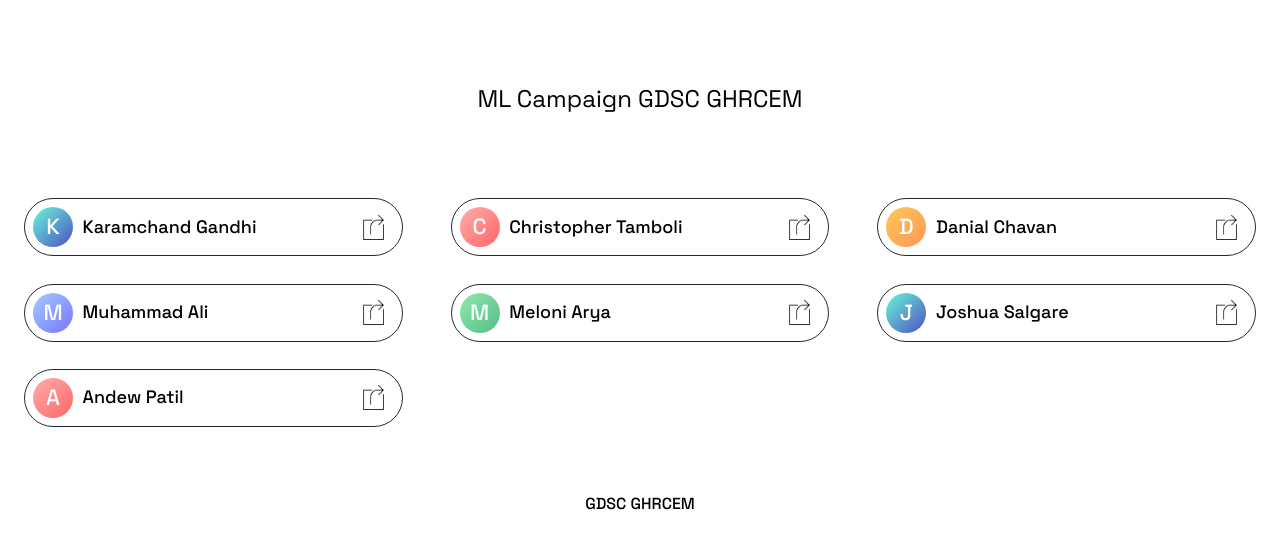
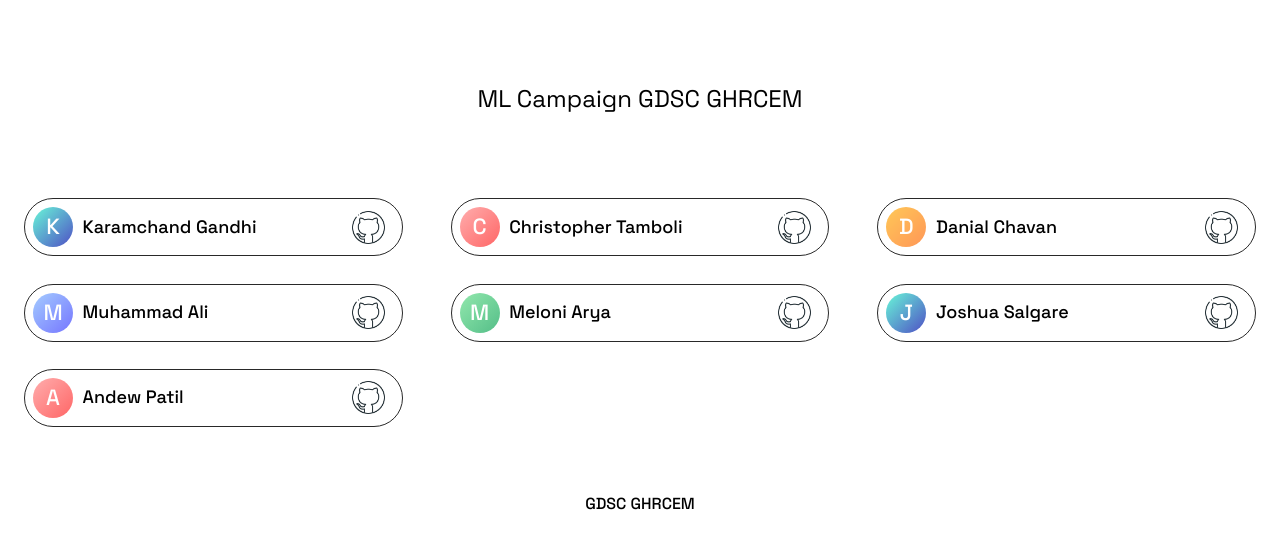
Before and after one commit to i-asta/ml-profiles, a plain HTML site: page index.html in a window 1280 px wide. Drawn offline with Linux system fonts and the light colour scheme.

Commit message:
MODIFIED : link icon changed

```diff
--- a/index.html
+++ b/index.html
@@ -25,7 +25,7 @@
                 <h2 class="user-link-name">Karamchand Gandhi</h2>
                 <a href="#" class="user-link-button">
 
-                    <img src="./open.png" alt="">
+                    <img src="./github.png" alt="">
                 </a>
             </div>
             <!--  -->
@@ -38,8 +38,7 @@
                 <h2 class="user-link-name">Christopher Tamboli</h2>
                 <a href="#" class="user-link-button">
 
-                    <img src="./open.png" alt="">
-                </a>
+                    <img src="./github.png" alt=""> </a>
             </div>
             <!--  -->
 
@@ -53,7 +52,7 @@
                 <h2 class="user-link-name">Danial Chavan</h2>
                 <a href="#" class="user-link-button">
 
-                    <img src="./open.png" alt="">
+                    <img src="./github.png" alt="">
                 </a>
             </div>
             <!--  -->
@@ -67,7 +66,7 @@
                 <h2 class="user-link-name">Muhammad Ali </h2>
                 <a href="#" class="user-link-button">
 
-                    <img src="./open.png" alt="">
+                    <img src="./github.png" alt="">
                 </a>
             </div>
             <!--  -->
@@ -81,7 +80,7 @@
                 <h2 class="user-link-name">Meloni Arya</h2>
                 <a href="#" class="user-link-button">
 
-                    <img src="./open.png" alt="">
+                    <img src="./github.png" alt="">
                 </a>
             </div>
             <!--  -->
@@ -95,7 +94,7 @@
                 <h2 class="user-link-name">Joshua Salgare</h2>
                 <a href="#" class="user-link-button">
 
-                    <img src="./open.png" alt="">
+                    <img src="./github.png" alt="">
                 </a>
             </div>
             <!--  -->
@@ -109,7 +108,7 @@
                 <h2 class="user-link-name">Andew Patil </h2>
                 <a href="#" class="user-link-button">
 
-                    <img src="./open.png" alt="">
+                    <img src="./github.png" alt="">
                 </a>
             </div>
             <!--  -->
--- a/style.css
+++ b/style.css
@@ -193,12 +193,12 @@ body {
     cursor: pointer;
     position: absolute;
     right: 1rem;
-    height: 25px;
+    height: 35px;
 
 }
 
 .user-link-button>img {
-    height: 25px;
+    height: 35px;
 }
 
 .copyright {
```
Also changed, not shown: github.png (added).
